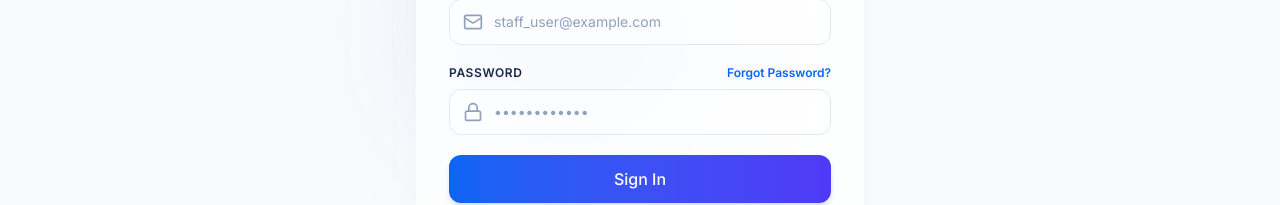
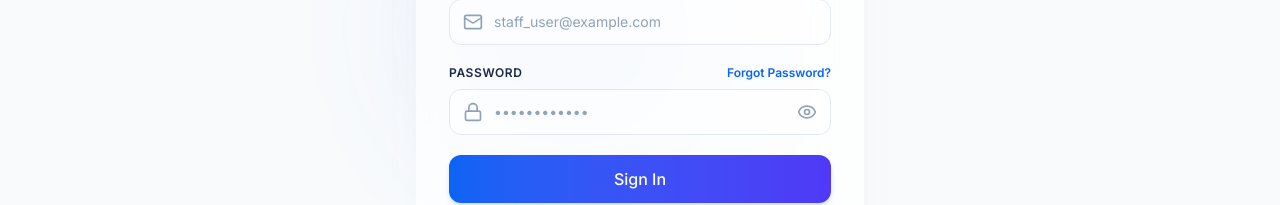
Before and after one commit to indrarajveersingh008/hospital-bed-management, a React (Vite) app in the folder frontend/: page /login in a window 1280 px wide. Shown: the part 365-570 px from the top of the page. Built offline with nearby package versions, Linux system fonts and the light colour scheme; no server answers.

Commit message:
feat: add password visibility toggle eye button to login page

```diff
--- a/frontend/src/pages/Login.jsx
+++ b/frontend/src/pages/Login.jsx
@@ -1,7 +1,7 @@
 import React, { useState } from "react"
 import { useNavigate, Link } from "react-router-dom"
 import { useAuth } from "../context/AuthContext"
-import { Lock, Mail, AlertCircle, Loader } from "lucide-react"
+import { Lock, Mail, AlertCircle, Loader, Eye, EyeOff } from "lucide-react"
 
 export const Login = () => {
   const { login, verifyMfaLogin } = useAuth()
@@ -11,6 +11,7 @@ export const Login = () => {
   const [password, setPassword] = useState("")
   const [error, setError] = useState("")
   const [loading, setLoading] = useState(false)
+  const [showPassword, setShowPassword] = useState(false)
 
   // 2FA state
   const [mfaRequired, setMfaRequired] = useState(false)
@@ -153,13 +154,20 @@ export const Login = () => {
               <div className="relative flex items-center">
                 <Lock className="absolute left-3.5 h-5 w-5 text-slate-400" />
                 <input
-                  type="password"
+                  type={showPassword ? "text" : "password"}
                   required
                   value={password}
                   onChange={(e) => setPassword(e.target.value)}
                   placeholder="••••••••••••"
-                  className="w-full pl-11 pr-4 py-3 rounded-xl border border-slate-200 focus:border-brand-500 outline-none text-slate-800 placeholder-slate-400 bg-white/50 text-sm transition-all"
+                  className="w-full pl-11 pr-11 py-3 rounded-xl border border-slate-200 focus:border-brand-500 outline-none text-slate-800 placeholder-slate-400 bg-white/50 text-sm transition-all"
                 />
+                <button
+                  type="button"
+                  onClick={() => setShowPassword(!showPassword)}
+                  className="absolute right-3.5 text-slate-400 hover:text-slate-600 focus:outline-none cursor-pointer"
+                >
+                  {showPassword ? <EyeOff className="h-5 w-5" /> : <Eye className="h-5 w-5" />}
+                </button>
               </div>
             </div>
 
```
